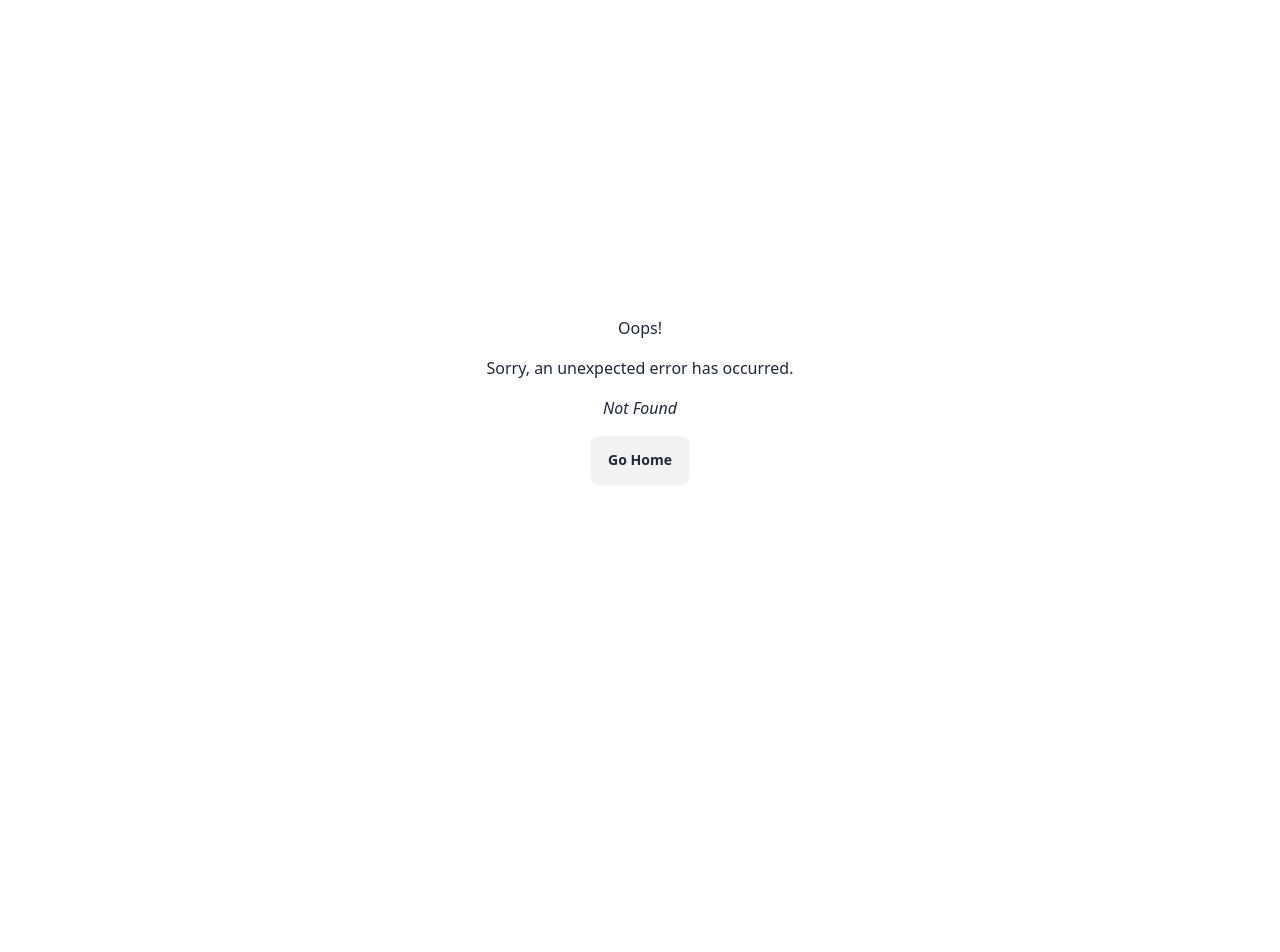
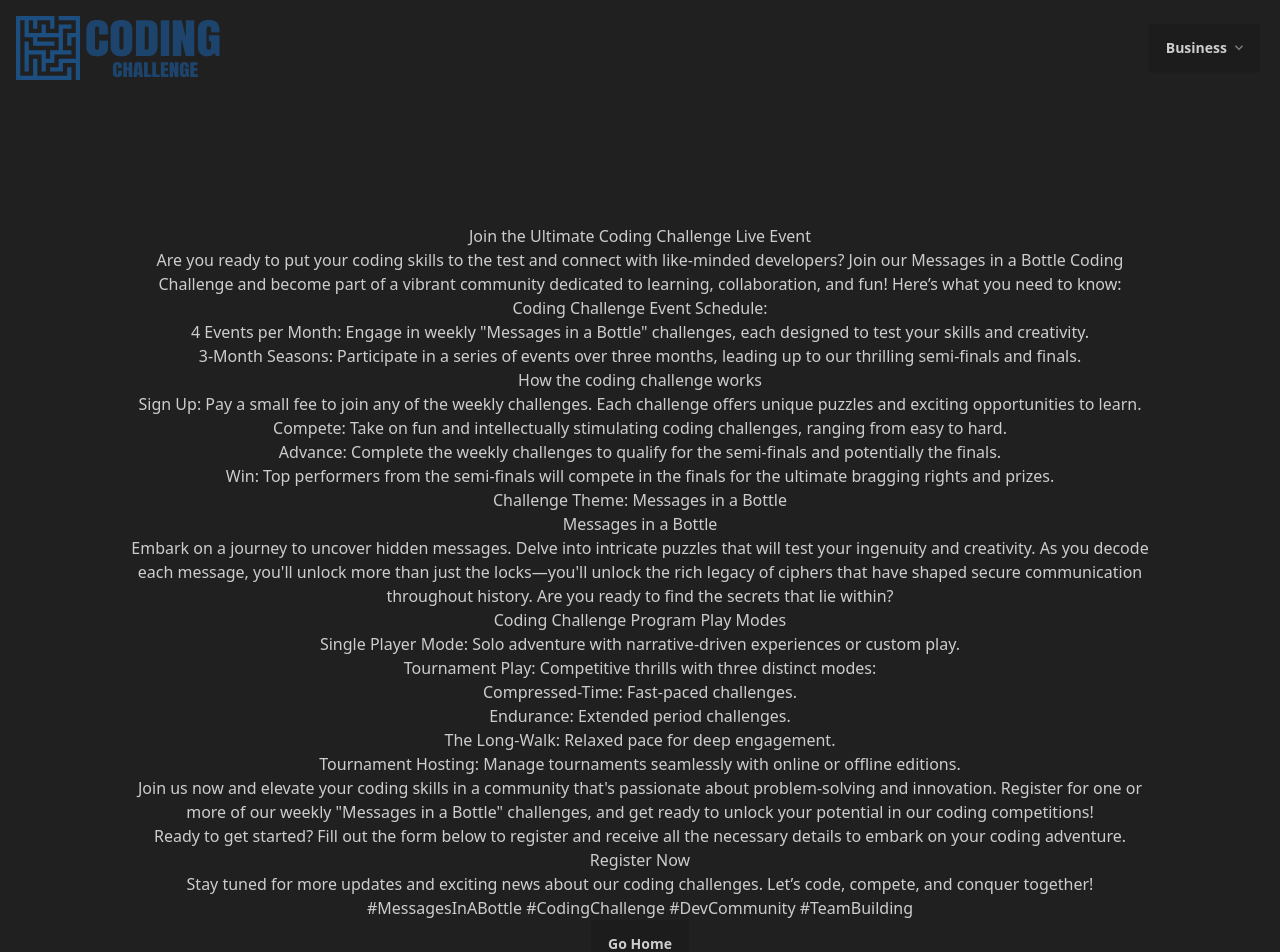
Before and after one commit to KPInc425/RBI-Cipher-Challenge, a React (Vite) app: page /community-programming-challenge in a window 1280 px wide. Before the commit this address had no page. Shown: the top 952 px of the page. Before the commit the page ends 800 px from the top, so only its background shows below. Built offline with nearby package versions, Linux system fonts and the light colour scheme.

Commit message:
Ongoing challenges page

```diff
--- a/src/main.jsx
+++ b/src/main.jsx
@@ -12,6 +12,7 @@ import AboutUs from './pages/AboutUs.jsx';
 import Contact from './pages/Contact.jsx';
 import Challenges from './pages/ChallengesPage.jsx';
 import WhatTheSonar from './pages/WhatTheSonar.jsx';
+import CommunityProgrammingChallenge from './pages/CommunityProgrammingChallenge.jsx';
 
 const router = createBrowserRouter([
   {
@@ -38,6 +39,10 @@ const router = createBrowserRouter([
         path: "/what-the-sonar",
         element: <WhatTheSonar />,
       },
+      {
+        path: "/community-programming-challenge",
+        element: <CommunityProgrammingChallenge />,
+      },
     ]
   },
 ]);
--- /dev/null
+++ b/src/pages/CommunityProgrammingChallenge.jsx
@@ -0,0 +1,97 @@
+import { Link } from "react-router-dom";
+import SectionWrapper from "../components/shared/SectionWrapper";
+
+const CommunityProgrammingChallenge = () => {
+  return (
+    <SectionWrapper>
+      <div className="h-screen">
+        <h1>Join the Ultimate Coding Challenge Live Event</h1>
+        <p>
+          Are you ready to put your coding skills to the test and connect with
+          like-minded developers? Join our Messages in a Bottle Coding Challenge
+          and become part of a vibrant community dedicated to learning,
+          collaboration, and fun! Here’s what you need to know:
+        </p>
+        <h2>Coding Challenge Event Schedule:</h2>
+        <p>
+          4 Events per Month: Engage in weekly "Messages in a Bottle"
+          challenges, each designed to test your skills and creativity.
+        </p>
+        <p>
+          3-Month Seasons: Participate in a series of events over three months,
+          leading up to our thrilling semi-finals and finals.
+        </p>
+
+        <h2>How the coding challenge works</h2>
+        <p>
+          Sign Up: Pay a small fee to join any of the weekly challenges. Each
+          challenge offers unique puzzles and exciting opportunities to learn.
+        </p>
+        <p>
+          Compete: Take on fun and intellectually stimulating coding challenges,
+          ranging from easy to hard.
+        </p>
+        <p>
+          Advance: Complete the weekly challenges to qualify for the semi-finals
+          and potentially the finals.
+        </p>
+        <p>
+          Win: Top performers from the semi-finals will compete in the finals
+          for the ultimate bragging rights and prizes.
+        </p>
+
+        <h2>Challenge Theme: Messages in a Bottle</h2>
+        <h3>Messages in a Bottle</h3>
+        <p>
+          Embark on a journey to uncover hidden messages. Delve into intricate
+          puzzles that will test your ingenuity and creativity. As you decode
+          each message, you'll unlock more than just the locks—you'll unlock the
+          rich legacy of ciphers that have shaped secure communication
+          throughout history. Are you ready to find the secrets that lie within?
+        </p>
+
+        <h2>Coding Challenge Program Play Modes</h2>
+        <p>
+          Single Player Mode: Solo adventure with narrative-driven experiences
+          or custom play.
+        </p>
+
+        <h2>Tournament Play: Competitive thrills with three distinct modes:</h2>
+        <p>Compressed-Time: Fast-paced challenges.</p>
+        <p>Endurance: Extended period challenges.</p>
+        <p>The Long-Walk: Relaxed pace for deep engagement.</p>
+
+        <h2>
+          Tournament Hosting: Manage tournaments seamlessly with online or
+          offline editions.
+        </h2>
+
+        <div>
+          Join us now and elevate your coding skills in a community that's
+          passionate about problem-solving and innovation. Register for one or
+          more of our weekly "Messages in a Bottle" challenges, and get ready to
+          unlock your potential in our coding competitions!
+        </div>
+
+        <div>
+          Ready to get started? Fill out the form below to register and receive
+          all the necessary details to embark on your coding adventure.
+        </div>
+
+        <h2>Register Now</h2>
+        <div>
+          Stay tuned for more updates and exciting news about our coding
+          challenges. Let’s code, compete, and conquer together!
+          #MessagesInABottle #CodingChallenge #DevCommunity #TeamBuilding
+        </div>
+
+
+        <Link to={"/#top"} className="btn">
+          Go Home
+        </Link>
+      </div>
+    </SectionWrapper>
+  );
+};
+
+export default CommunityProgrammingChallenge;
```
